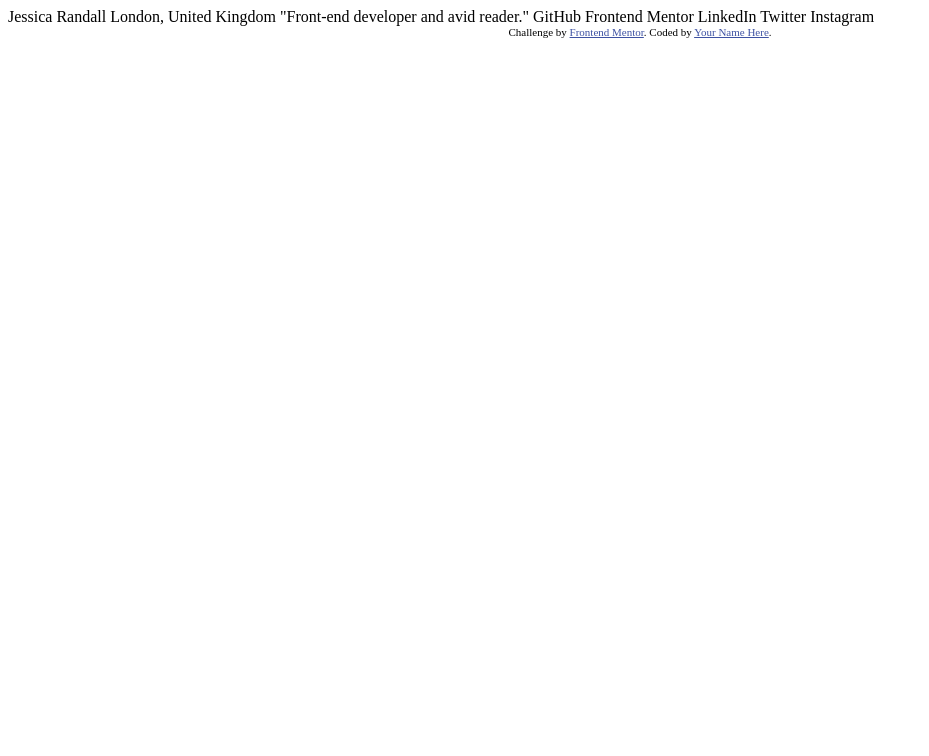
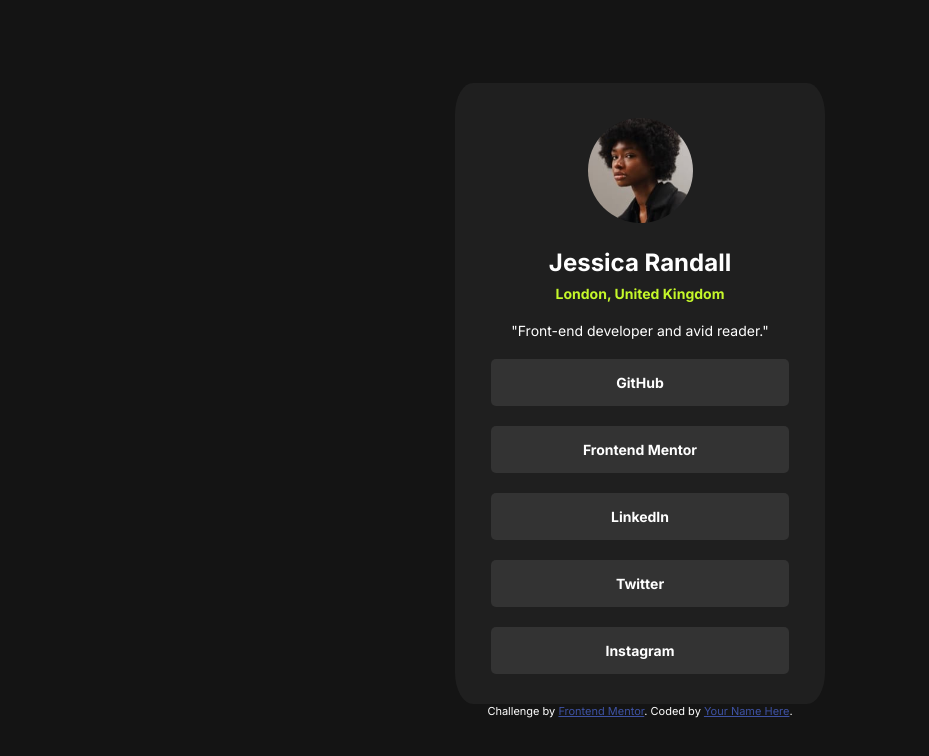
Before and after one commit to mkhantk/social-link-profile, a plain HTML site: page index.html in a window 1280 px wide. Shown: the whole page, without its empty margins (0-929 px from the left). Drawn offline with Linux system fonts and the light colour scheme.

Commit message:
Add more style

```diff
--- a/index.html
+++ b/index.html
@@ -5,6 +5,7 @@
   <meta name="viewport" content="width=device-width, initial-scale=1.0"> <!-- displays site properly based on user's device -->
 
   <link rel="icon" type="image/png" sizes="32x32" href="./assets/images/favicon-32x32.png">
+  <link rel="stylesheet" href="style.css">
 
   <title>Frontend Mentor | Social links profile</title>
 
@@ -15,17 +16,22 @@
   </style>
 </head>
 <body>
+  <div class="wrapper">
+    <img src="assets/images/avatar-jessica.jpeg" alt="avatar-jessica">
 
-  Jessica Randall
-  London, United Kingdom
-  "Front-end developer and avid reader."
+    <div class="content">
+      <div class="name">Jessica Randall</div>
+      <div class="loc">London, United Kingdom</div>
+      <div class="quote">"Front-end developer and avid reader."</div>
 
-  GitHub
-  Frontend Mentor
-  LinkedIn
-  Twitter
-  Instagram
 
+      <div class="social">GitHub</div>
+      <div class="social">Frontend Mentor</div>
+      <div class="social">LinkedIn</div>
+      <div class="social">Twitter</div>
+      <div class="social">Instagram</div>
+    </div>
+  </div>
   <div class="attribution">
     Challenge by <a href="https://www.frontendmentor.io?ref=challenge" target="_blank">Frontend Mentor</a>.
     Coded by <a href="#">Your Name Here</a>.
--- a/style.css
+++ b/style.css
@@ -0,0 +1,69 @@
+@import url('https://fonts.googleapis.com/css2?family=Inter:wght@100..900&display=swap');
+
+
+body {
+    font-family: "Inter";
+    color: white;
+    background-color: hsl(0, 0%, 8%);
+    margin: 0 auto;
+    height: 100vh;
+    display: flex;
+    flex-direction: column;
+    justify-content: center;
+    align-items: center;
+}
+
+.wrapper {
+    background-color: hsl(0, 0%, 12%);
+    display: flex;
+    flex-direction: column;
+    justify-content: center;
+    align-items: center;
+    width: 30%;
+    max-width: 350px;
+    min-width: 320px;
+    padding: 10px;
+    border-radius: 5%;
+}
+
+img {
+    width: 30%;
+    border-radius: 50%;
+    padding: 25px;
+}
+
+.name   {
+    font-size: 24px;
+    font-weight: 700;
+    margin-bottom: 8px;
+}
+
+.loc {
+    font-size: 14px;
+    font-weight: 700;
+    color: hsl(75, 94%, 57%);
+    margin-bottom: 10px;
+}
+
+.quote {
+    font-size: 14px;
+    margin: 10px 20px;
+}
+.content {
+    display: flex;
+    flex-direction: column;
+    justify-content: center;
+    align-items: center;
+    margin-bottom: 10px;
+
+}
+.content .social {
+    font-size: 14px;
+    font-weight: 700;
+    background-color: hsl(0, 0%, 20%);
+    padding: 15px 0;
+    margin: 10px auto ;
+    border-radius: 5px;
+    width: 100%;
+    text-align: center;
+}
```
